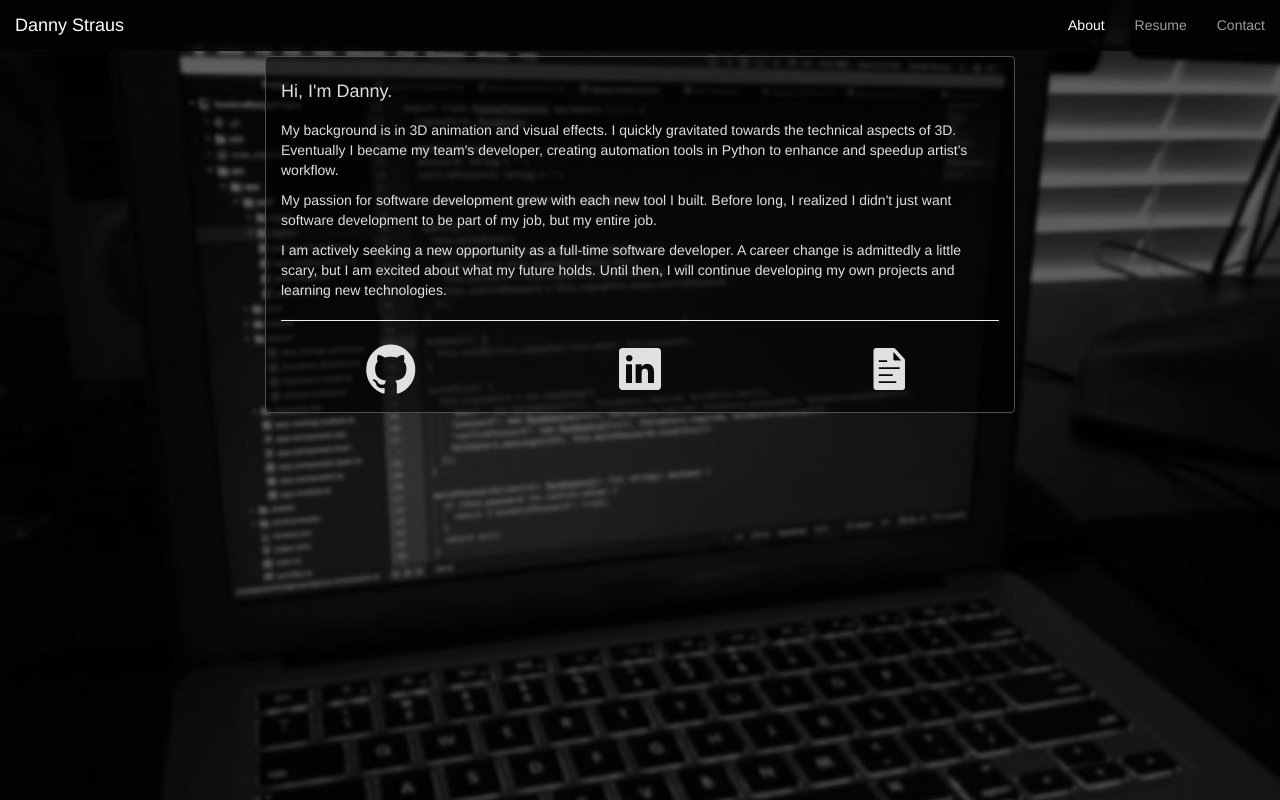
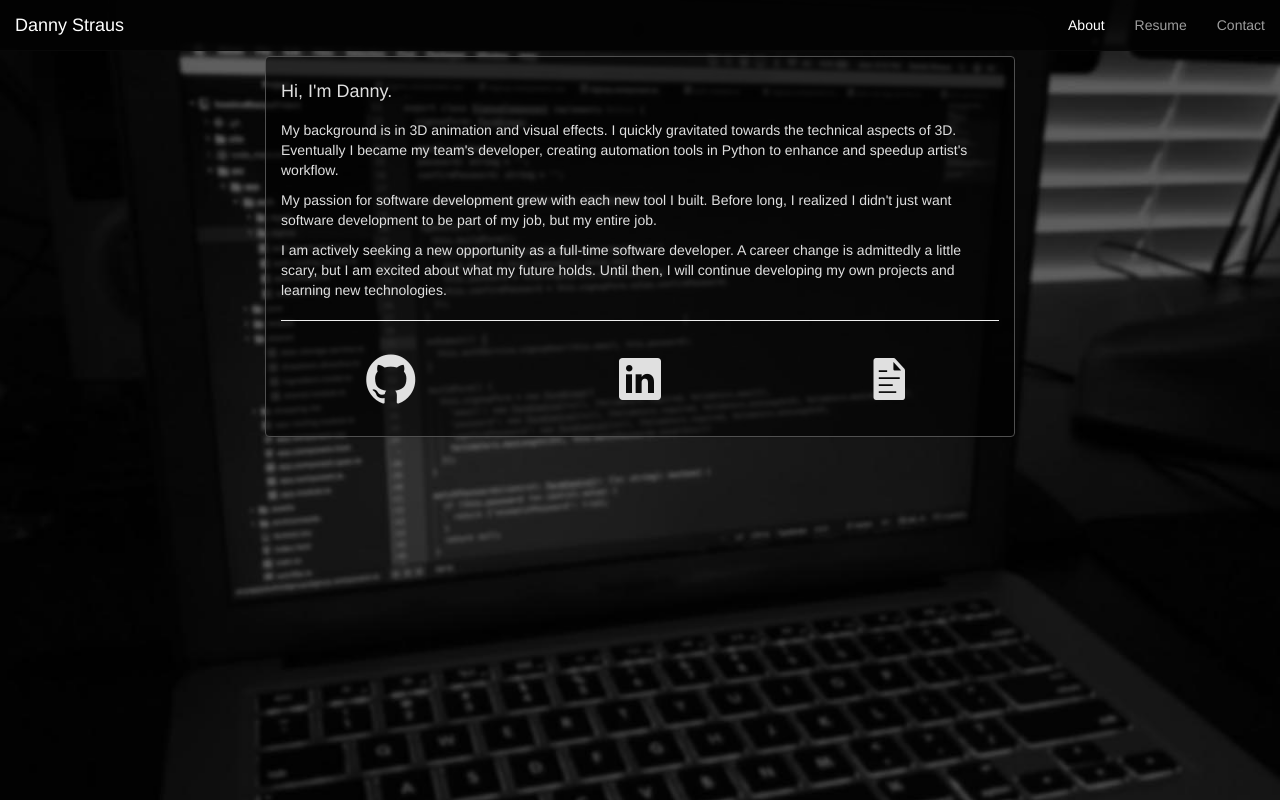
Before and after one commit to strausd/personal-site, an Angular app: page /about in a window 1280 px wide. Built offline with nearby package versions, Linux system fonts and the light colour scheme.

Commit message:
Change icon size selector

```diff
--- a/src/app/about/about.component.css
+++ b/src/app/about/about.component.css
@@ -7,7 +7,7 @@ h4 {
   margin-bottom: 1em;
 }
 
-i::before {
+i {
   font-size: 4em;
 }
 
```
